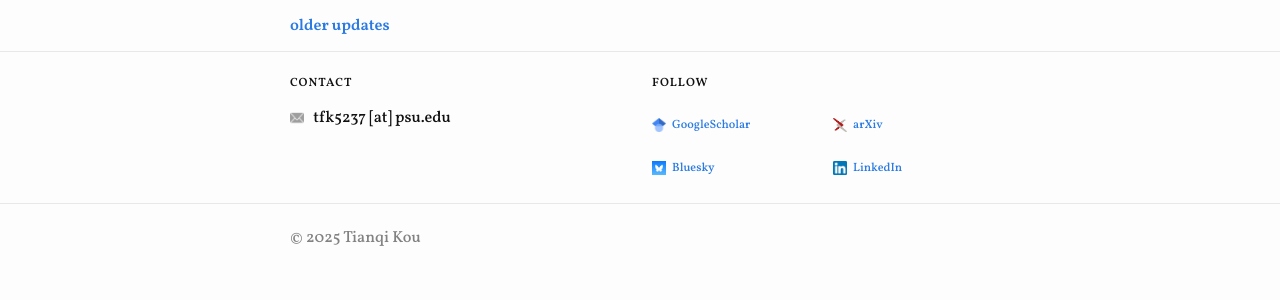
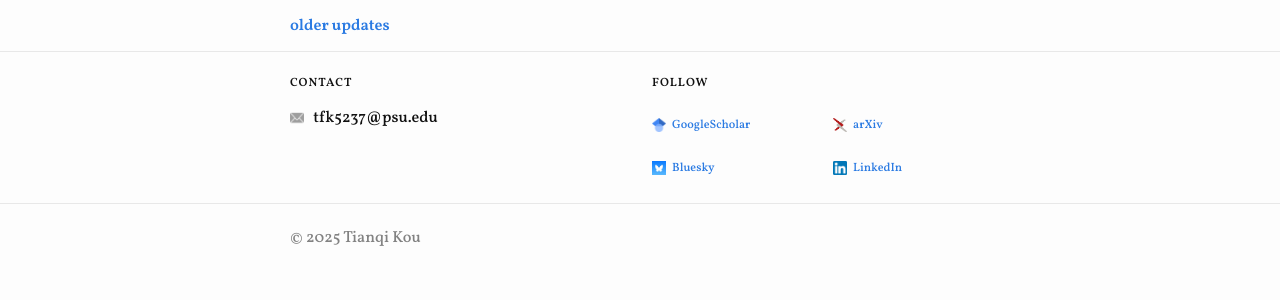
Before and after one commit to koutianqi/koutianqi.github.io, a Jekyll site: the page built from index.markdown, in a window 1280 px wide. Shown: the part 996-1296 px from the top of the page. Built offline with Jekyll 4.4.1, drawn with Linux system fonts in a browser that asks for light colours.

Commit message:
Update default.html

```diff
--- a/_layouts/default.html
+++ b/_layouts/default.html
@@ -42,7 +42,7 @@
             <div class="contact-col">
               <h2>Contact</h2>
               <ul class="contact-list">
-                <li><img class="icon" src="{{ "/assets/img/email.png" | relative_url }}" alt="" /> tfk5237 [at] psu.edu</li>
+                <li><img class="icon" src="{{ "/assets/img/email.png" | relative_url }}" alt="" /> tfk5237@psu.edu</li>
               </ul>
             </div>
             <div class="follow-col">
```
